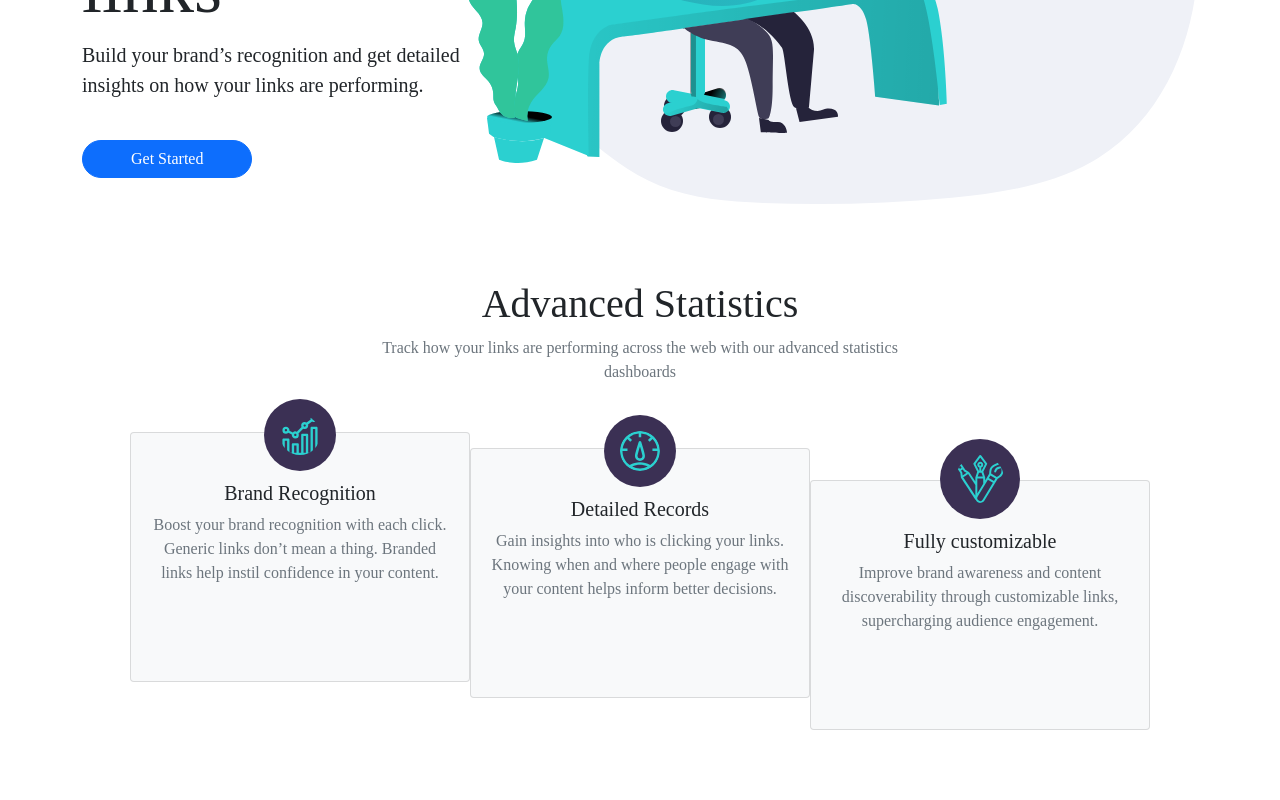
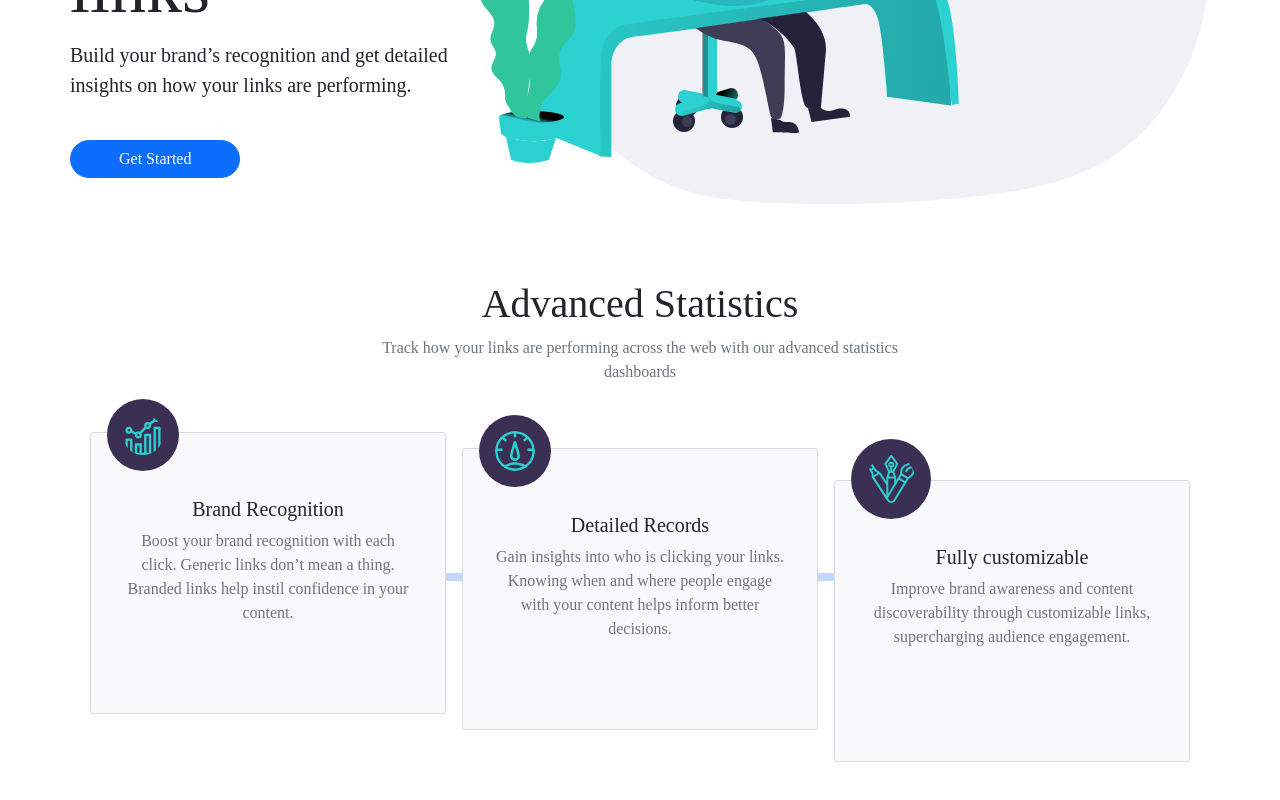
Before and after one commit to xpanvictor/url-shortener, a React (Vite) app in the folder front/: page / in a window 1280 px wide. Shown: the part 346-1146 px from the top of the page. Before the commit the page ends 1116 px from the top, so only its background shows below. Built offline with nearby package versions, Linux system fonts and the light colour scheme.

Commit message:
To fix the hr after

```diff
--- a/front/src/components/Hero.jsx
+++ b/front/src/components/Hero.jsx
@@ -5,7 +5,7 @@ import './hero.scss'
 
 function Hero() {
   return (
-    <main className='container py-1'>
+    <main className='container p-0 py-1'>
         <section className='d-flex w-100 flex-md-row flex-column-reverse p-2 px-sm-0 h-25 align-items-center'>
           <div className="word mt-4 w-75 fw-bold">
               <h1 className="display-2">More than just shorter links</h1>
--- a/front/src/components/Stats.jsx
+++ b/front/src/components/Stats.jsx
@@ -8,8 +8,8 @@ import cust from '../img/icon-fully-customizable.svg'
 
 function Stats() {
   return (
-    <main>
-        <section className="stats my-5 px-5 container py-3">
+    <Container className='m-auto'>
+        <section className="stats my-5 px-0 py-3">
         <div className="mx-auto">
             <div className="top mx-auto text-center w-50">
               <h1>Advanced Statistics</h1>
@@ -19,15 +19,15 @@ function Stats() {
               </p>
             </div>
 
-            <Container fluid>
-            <Row className="position-relative text-center w-100 mt-5 mx-0 p-0">
-            <hr className="position-absolute bg-primary top-50" style={{height: 8+'px'}} />
 
-              <Col sm={4} className='m-0 p-0'>
+            <Row className="row position-relative mx-2 mt-5 gap-5 gap-md-3">
+            <hr className="position-absolute w-100 bg-primary top-50" style={{height: 8+'px'}} />
+                <div className="col-md p-0 ">
                     <Card className="bg-light h-100 px-3 py-5 mx-0">
-                <div className="img-holder py-0 my-0 mx-sm-0 mx-auto">
+                    <div className="img-holder py-0 my-0 mx-md-0 mx-auto">
                     <img src={recog} className="alg rounded-circle p-3" alt="" />
                     </div>
+                    <Card.Body className='text-center'>
                     <Card.Title>Brand Recognition</Card.Title>
                     <Card.Text>
                     <span className="text-secondary">
@@ -35,14 +35,15 @@ function Stats() {
                     mean a thing. Branded links help instil confidence in your content.
                     </span>
                     </Card.Text>
+                    </Card.Body>
                 </Card>
-              </Col>
-
-              <Col sm={4} className='m-0 p-0'>
-              <Card className="bg-light h-100 px-3 py-5 mx-0 mt-3">
-                <div className="img-holder py-0 my-0 mx-sm-0 mx-auto">
+                </div>
+                <div className="col-md p-0 ">
+                    <Card className="bg-light h-100 px-3 py-5 mx-0 mt-0 mt-md-3">
+                    <div className="img-holder py-0 my-0 mx-md-0 mx-auto">
                     <img src={det} className="alg rounded-circle p-3" alt="" />
                     </div>
+                    <Card.Body className='text-center'>
                     <Card.Title>Detailed Records</Card.Title>
                     <Card.Text>
                     <span className="text-secondary">
@@ -50,14 +51,15 @@ function Stats() {
                     people engage with your content helps inform better decisions.
                     </span>
                     </Card.Text>
+                    </Card.Body>
                     </Card>
-              </Col>
-
-              <Col sm={4} className='m-0 p-0'>
-              <Card className="bg-light h-100 px-3 py-5 mx-0 mt-5">
-                <div className="img-holder py-0 my-0 mx-sm-0 mx-auto">
+                </div>
+                <div className="col-md p-0 ">
+                    <Card className="bg-light h-100 px-3 py-5 mx-0 mt-0 mt-md-5">
+                    <div className="img-holder py-0 my-0 mx-md-0 mx-auto">
                     <img src={cust} className="alg rounded-circle p-3" alt="" />
                     </div>
+                    <Card.Body className='text-center'>
                     <Card.Title>Fully customizable</Card.Title>
                     <Card.Text>
                     <span className="text-secondary">
@@ -65,14 +67,14 @@ function Stats() {
                     links, supercharging audience engagement.
                     </span>
                     </Card.Text>
+                    </Card.Body>
                     </Card>
-              </Col>
+                </div>
+            </Row>
 
-            </Row>
-            </Container>
         </div>
         </section>
-    </main>
+    </Container>
   )
 }
 
--- a/front/src/index.css
+++ b/front/src/index.css
@@ -1,4 +1,5 @@
 body {
   margin: 0;
+  padding: 0;
   font-family: Poppins;
 }
```
Lines whose indentation alone changed are shown as unchanged.
